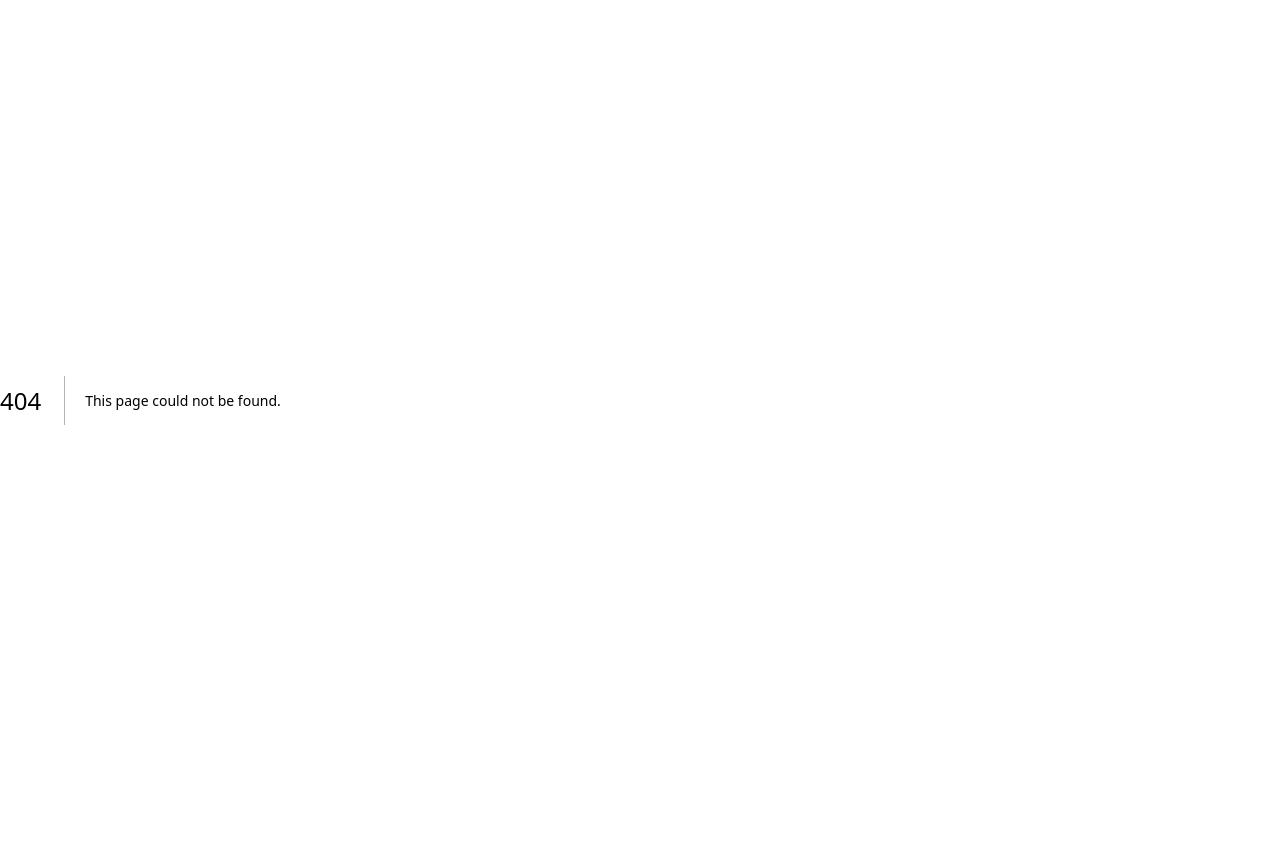
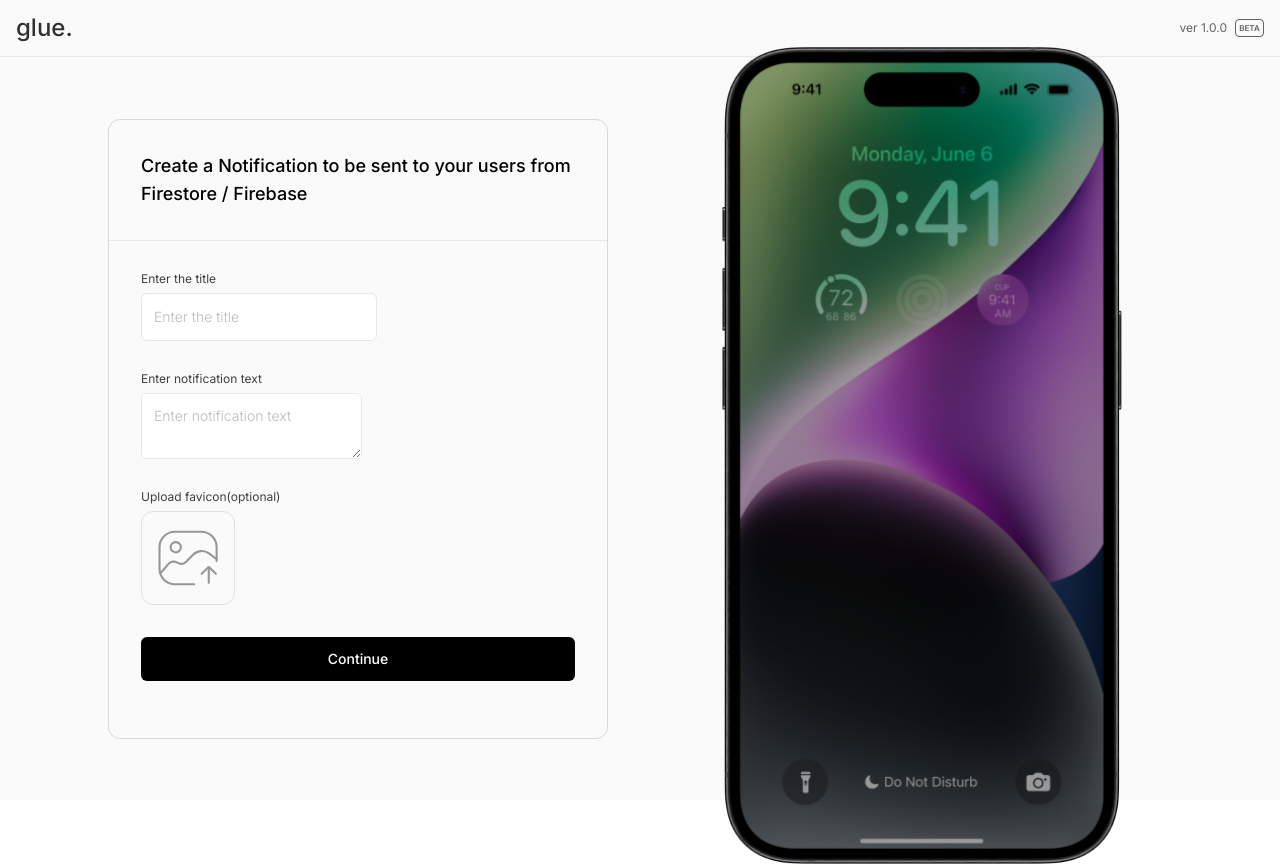
Before and after one commit to geeekgod/linklee-web, a Next.js app: page /create in a window 1280 px wide. Before the commit this address had no page. Before the commit the page ends 800 px from the top, so only its background shows below. Built offline with nearby package versions, Linux system fonts and the light colour scheme.

Commit message:
notification creation card and Image upload component

```diff
--- /dev/null
+++ b/components/CreateNotificationCard.js
@@ -0,0 +1,39 @@
+import React from "react";
+import Image from "next/image";
+import TextField from "./TextField";
+import Upload from "@svgs/Upload";
+import ImageUpload from "./ImageUpload";
+import Button from "./Button";
+
+const CreateNotification = () => {
+  return (
+    <div className="flex h-[620px] w-[500px] flex-col items-center justify-start rounded-xl border border-[#D8D8D8] bg-[#FAFAFA]">
+      <div className="border-b px-4 py-4 sm:px-8 sm:py-8">
+        <h1 className="text-lg font-medium">
+          Create a Notification to be sent to your users from Firestore /
+          Firebase
+        </h1>
+      </div>
+      <div className="flex w-full flex-col items-start justify-center gap-y-4 px-4 py-4 sm:gap-y-8 sm:px-8 sm:py-8">
+        <TextField
+          className="w-full"
+          placeholder="Enter the title"
+          label="Enter the title"
+        />
+        <TextField
+          placeholder="Enter notification text"
+          label="Enter notification text"
+          expandable
+        />
+        <ImageUpload labelText="Upload favicon(optional)" />
+        <Button className="w-full">
+          <span className="px-4 py-3 text-sm font-medium leading-tight text-white">
+            Continue
+          </span>
+        </Button>
+      </div>
+    </div>
+  );
+};
+
+export default CreateNotification;
--- /dev/null
+++ b/components/ImageUpload.js
@@ -0,0 +1,27 @@
+import Upload from "@svgs/Upload";
+
+export default function ImageUpload({ labelText }) {
+  return (
+    <div className="flex w-full flex-col items-start justify-center ">
+      {labelText ? (
+        <p className="mb-2 text-xs font-normal leading-none text-neutral-700">
+          Upload favicon(optional)
+        </p>
+      ) : null}
+      <input
+        type="file"
+        className="cursor-pointer rounded-xl border border-[#DEE1E6] "
+        id={`upload-${labelText}`}
+        name={`upload-${labelText}`}
+        style={{ display: "none" }}
+      />
+      <label htmlFor="favicon-upload">
+        <div className="cursor-pointer rounded-xl border border-[#DEE1E6]">
+          <div className="p-4">
+            <Upload width={60} height={60} />
+          </div>
+        </div>
+      </label>
+    </div>
+  );
+}
--- a/pages/connect/index.js
+++ b/pages/connect/index.js
@@ -1,7 +1,5 @@
 import Head from "next/head";
 import { useState } from "react";
-
-import { FcGoogle } from "react-icons/fc";
 
 import Header from "@components/Header";
 import Button from "@components/Button";
--- /dev/null
+++ b/pages/create/index.js
@@ -0,0 +1,36 @@
+import Image from "next/image";
+import { useState } from "react";
+import { Inter } from "next/font/google";
+import Header from "@components/Header";
+import CreateNotification from "@components/CreateNotificationCard";
+
+const inter = Inter({ subsets: ["latin"] });
+
+const IphoneComponent = () => {
+  return (
+    <div className={`flex h-[600px] w-[500px] items-center justify-center`}>
+      <Image
+        className="absolute bottom-[-8%]"
+        src="/iphone.png"
+        width={400}
+        height={400}
+        alt="iphone"
+      />
+    </div>
+  );
+};
+
+export default function Home() {
+  return (
+    <div className="flex h-[100dvh] w-screen md:h-screen">
+      <div className="flex flex-1 flex-col">
+        <Header />
+
+        <div className="flex flex-1 gap-x-10 bg-bg md:items-center md:justify-center md:gap-x-16 ">
+          <CreateNotification />
+          <IphoneComponent />
+        </div>
+      </div>
+    </div>
+  );
+}
--- /dev/null
+++ b/svgs/Upload.js
@@ -0,0 +1,43 @@
+import * as React from "react";
+
+const Upload = (props) => (
+  <svg
+    width="80"
+    height="74"
+    viewBox="0 0 80 74"
+    fill="none"
+    xmlns="http://www.w3.org/2000/svg"
+    {...props}
+  >
+    <path
+      d="M78.1765 41.1176V22.5882C78.1765 17.1279 76.0074 11.8912 72.1463 8.03015C68.2853 4.16911 63.0486 2 57.5882 2H22.5882C17.1279 2 11.8912 4.16911 8.03015 8.03015C4.16911 11.8912 2 17.1279 2 22.5882V51.4118C2 54.1155 2.53253 56.7927 3.56719 59.2905C4.60184 61.7884 6.11836 64.0581 8.03015 65.9698C11.8912 69.8309 17.1279 72 22.5882 72H48.3647"
+      stroke="#979797"
+      strokeWidth="2.8"
+      strokeLinecap="round"
+      strokeLinejoin="round"
+    />
+    <path
+      d="M3.07083 57.5896L14.3532 44.4131C15.8349 42.9415 17.7795 42.0271 19.858 41.8245C21.9364 41.6219 24.0211 42.1436 25.7591 43.3014C27.4971 44.4592 29.5817 44.9809 31.6601 44.7783C33.7386 44.5757 35.6832 43.6612 37.1649 42.1896L46.7591 32.5955C49.5158 29.8294 53.1657 28.1328 57.0575 27.8085C60.9492 27.4842 64.8296 28.5533 68.0061 30.8249L78.1767 38.6896M23.6591 29.4661C24.5567 29.4607 25.4445 29.2785 26.2717 28.93C27.0989 28.5815 27.8494 28.0735 28.4803 27.435C29.1112 26.7964 29.6101 26.0399 29.9486 25.2085C30.2871 24.3771 30.4586 23.4872 30.4532 22.5896C30.4478 21.692 30.2656 20.8042 29.9171 19.977C29.5686 19.1498 29.0606 18.3993 28.4221 17.7684C27.7835 17.1375 27.027 16.6386 26.1956 16.3001C25.3642 15.9615 24.4743 15.7901 23.5767 15.7955C21.7639 15.8064 20.0296 16.537 18.7555 17.8266C17.4813 19.1162 16.7717 20.8591 16.7826 22.672C16.7935 24.4848 17.5241 26.2191 18.8137 27.4932C20.1033 28.7673 21.8462 29.477 23.6591 29.4661Z"
+      stroke="#979797"
+      strokeWidth="2.8"
+      strokeLinecap="round"
+      strokeLinejoin="round"
+    />
+    <path
+      d="M67.7057 49.3544V69.9426"
+      stroke="#979797"
+      strokeWidth="2.8"
+      strokeMiterlimit="10"
+      strokeLinecap="round"
+    />
+    <path
+      d="M77.1466 58.02L69.0472 49.9206C68.8717 49.7428 68.6627 49.6017 68.4323 49.5053C68.2018 49.409 67.9546 49.3594 67.7048 49.3594C67.455 49.3594 67.2078 49.409 66.9773 49.5053C66.7469 49.6017 66.5379 49.7428 66.3624 49.9206L58.263 58.02"
+      stroke="#979797"
+      strokeWidth="2.8"
+      strokeLinecap="round"
+      strokeLinejoin="round"
+    />
+  </svg>
+);
+
+export default Upload;
```
Also changed, not shown: public/iphone.png (added), public/upload.svg (added).
